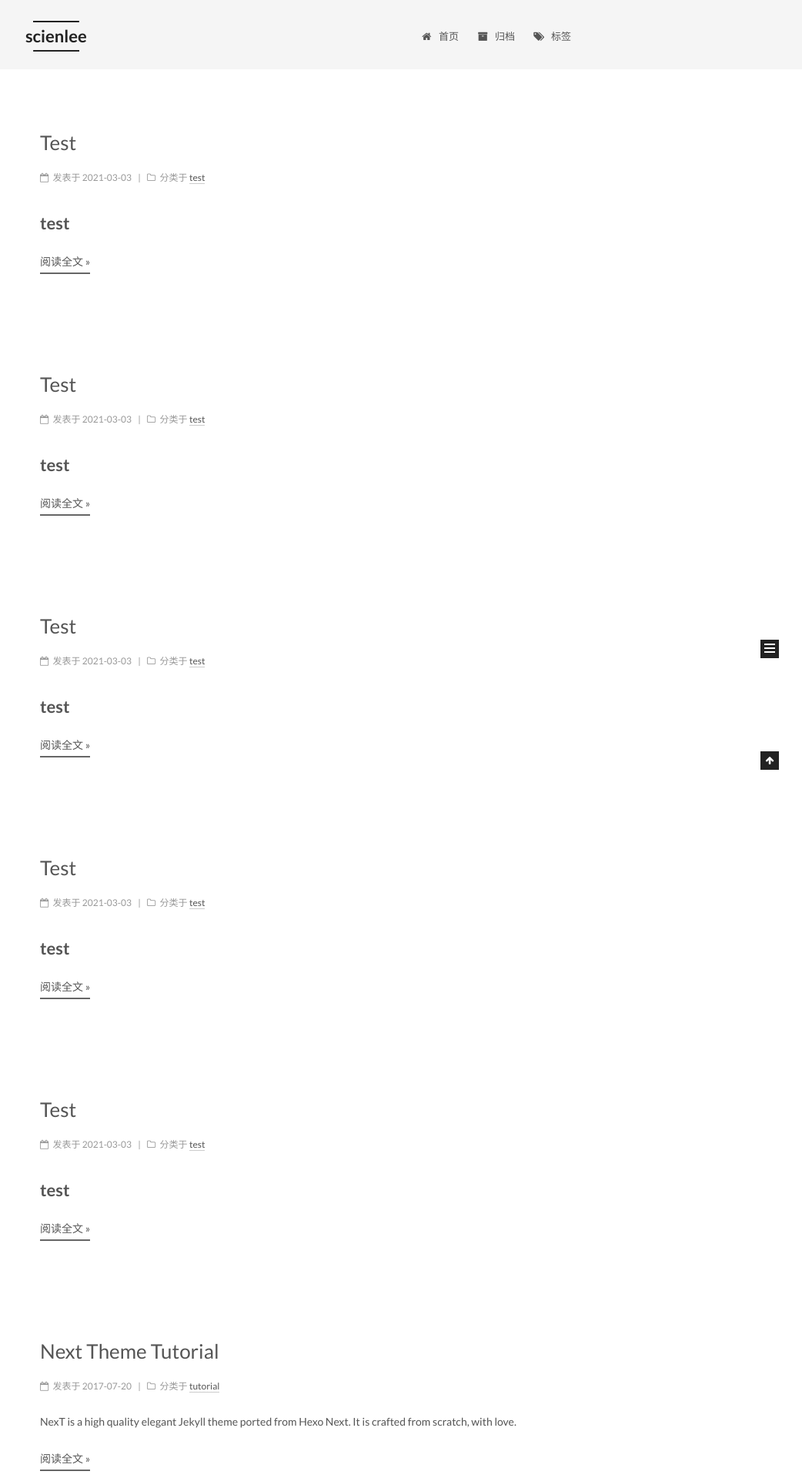
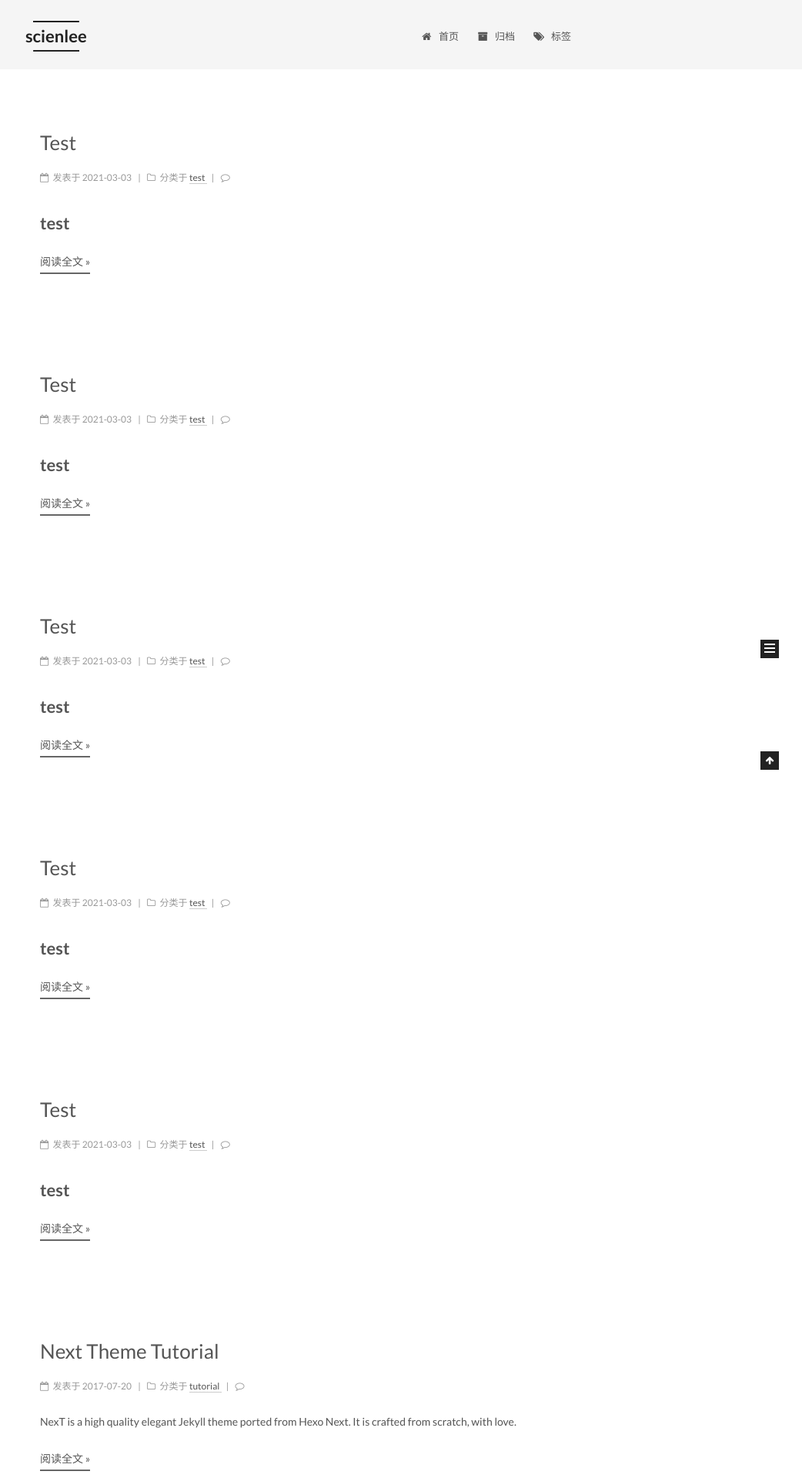
Before and after one commit to scienlee/blog, a Jekyll site: the page built from index.html, in a window 1280 px wide. Shown: the top 1920 px of the page at 77% size, without its empty margins (238-1280 px from the left). Built offline with Jekyll 4.4.1, drawn with Linux system fonts in a browser that asks for light colours; the list of posts is cut into pages by our own code; comment, search, counter and statistics services are not loaded.

Commit message:
Update _config.yml

```diff
--- a/_config.yml
+++ b/_config.yml
@@ -380,8 +380,8 @@ han: false
 
 # Disqus
 disqus:
-  enable: false
-  shortname:
+  enable: true
+  shortname: scienlee
   count: true
   # hide comments (visitors need to click to load the comments)
   # count need to be false when hide is true
```
